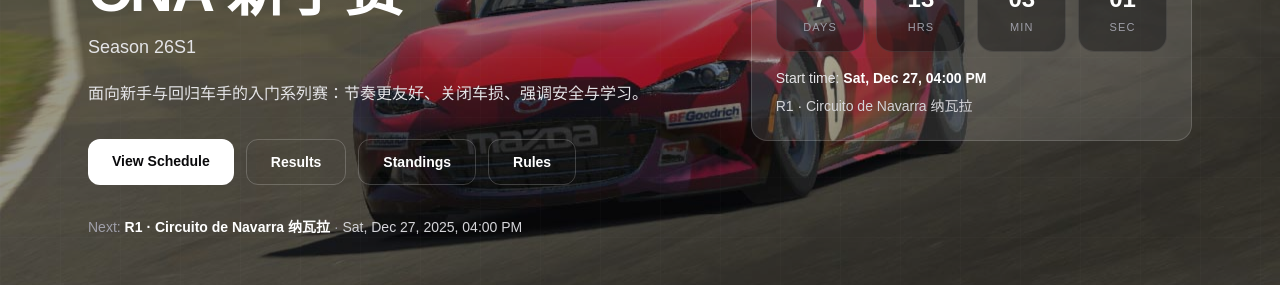
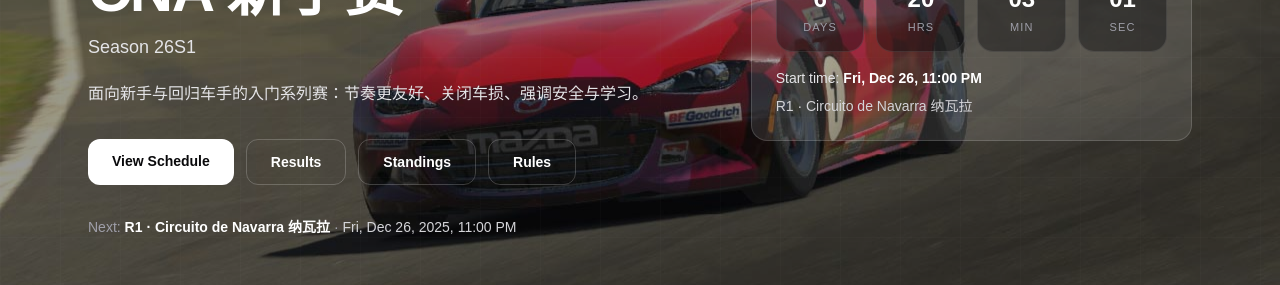
Before and after one commit to jasonzwww/cna-racing, a Next.js app: page /rookie in a window 1280 px wide. Shown: the part 292-577 px from the top of the page. Built offline with nearby package versions, Linux system fonts and the light colour scheme.

Commit message:
schedule change

```diff
--- a/data/rookie.ts
+++ b/data/rookie.ts
@@ -14,62 +14,62 @@
         {
             round: 1,
             track: "Circuito de Navarra 纳瓦拉",
-            start: "2025-12-27T16:00:00Z",
+            start: "2025-12-26T23:00:00Z",
             format: "MX-5 Cup · P(20min) + Q(20min) + R(20min)",
             note: "揭幕战",
         },
         {
             round: 2,
             track: "Lime Rock Park 莱姆洛克",
-            start: "2026-01-03T16:00:00Z",
+            start: "2026-01-02T23:00:00Z",
             format: "MX-5 Cup · P(20min) + Q(20min) + R(20min)",
         },
         {
             round: 3,
             track: "Summit Point Raceway 萨米特角",
-            start: "2026-01-10T16:00:00Z",
+            start: "2026-01-09T23:00:00Z",
             format: "MX-5 Cup · P(20min) + Q(20min) + R(20min)",
         },
         {
             round: 4,
             track: "Tsukuba Circuit 筑波",
-            start: "2026-01-17T16:00:00Z",
+            start: "2026-01-16T23:00:00Z",
             format: "MX-5 Cup · P(20min) + Q(20min) + R(20min)",
         },
         {
             round: 5,
             track: "Circuit de Lédenon 勒德农",
-            start: "2026-01-24T16:00:00Z",
+            start: "2026-01-23T23:00:00Z",
             format: "MX-5 Cup · P(20min) + Q(20min) + R(20min)",
         },
         {
             round: 6,
             track: "Oulton Park Circuit 奥尔顿公园",
-            start: "2026-01-31T16:00:00Z",
+            start: "2026-01-30T23:00:00Z",
             format: "MX-5 Cup · P(20min) + Q(20min) + R(20min)",
         },
         {
             round: 7,
             track: "Charlotte Motor Speedway 夏洛特",
-            start: "2026-02-07T16:00:00Z",
+            start: "2026-02-06T23:00:00Z",
             format: "MX-5 Cup · P(20min) + Q(20min) + R(20min)",
         },
         {
             round: 8,
             track: "Winton Motor Raceway 温顿",
-            start: "2026-02-14T16:00:00Z",
+            start: "2026-02-13T23:00:00Z",
             format: "MX-5 Cup · P(20min) + Q(20min) + R(20min)",
         },
         {
             round: 9,
             track: "Okayama International Circuit 冈山",
-            start: "2026-02-21T16:00:00Z",
+            start: "2026-02-20T23:00:00Z",
             format: "MX-5 Cup · P(20min) + Q(20min) + R(20min)",
         },
         {
             round: 10,
             track: "Summit Point Raceway 萨米特角",
-            start: "2026-02-28T16:00:00Z",
+            start: "2026-02-27T23:00:00Z",
             format: "MX-5 Cup · P(20min) + Q(20min) + R(20min)",
             note: "收官战",
         },
```
